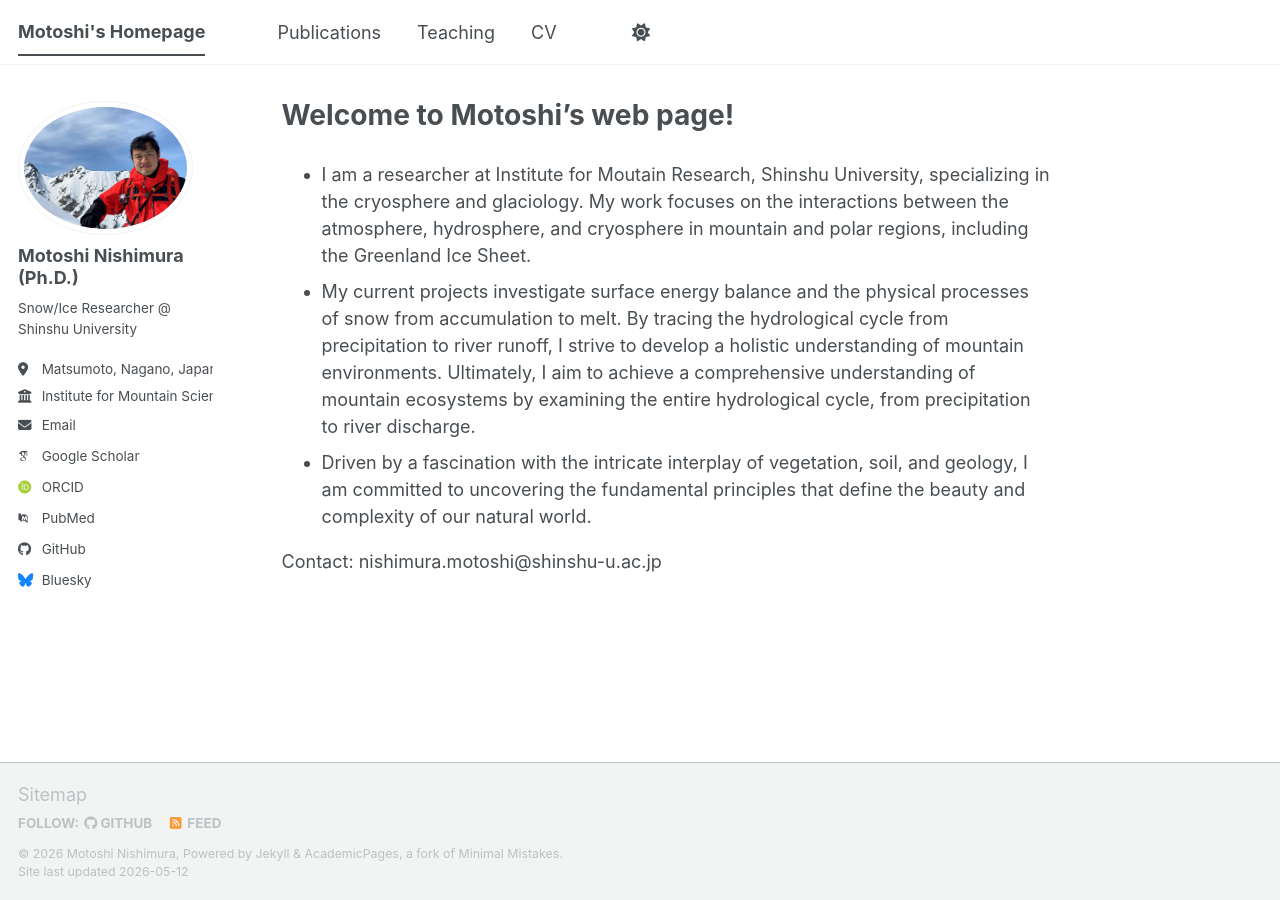
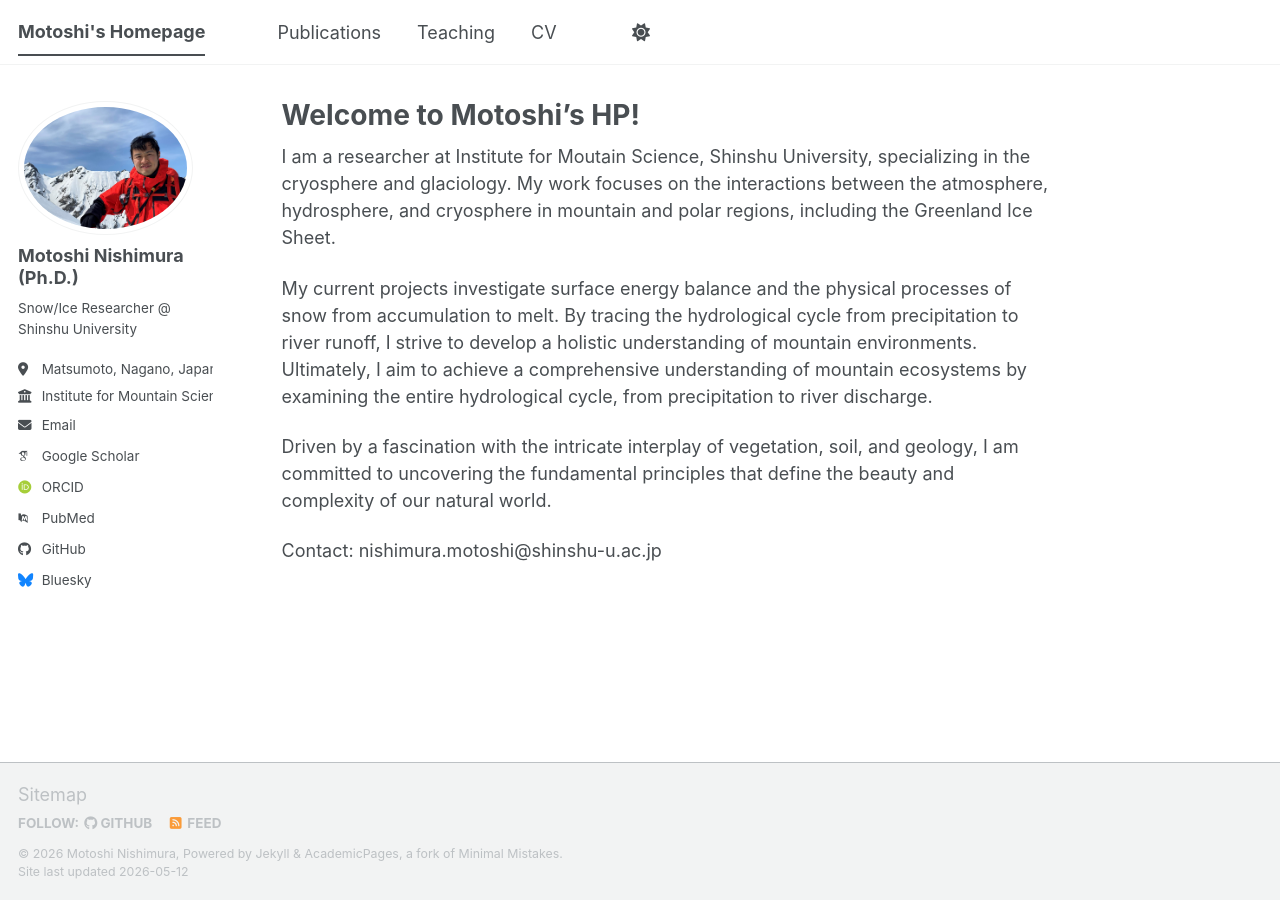
Before and after one commit to MotoshiNishimura/MotoshiNishimura.github.io, a Jekyll site: the page built from _pages/about_en.md, in a window 1280 px wide. Built offline with Jekyll 4.4.1, drawn with Linux system fonts in a browser that asks for light colours; some web fonts are replaced; a script bundle is joined from its source files by our own code; library files that are not in the unit come from our copies.

Commit message:
Update about_en.md

```diff
--- a/_pages/about_en.md
+++ b/_pages/about_en.md
@@ -1,13 +1,15 @@
 ---
 permalink: /
-title: "Welcome to Motoshi's web page!"
+title: "Welcome to Motoshi's HP!"
 author_profile: true
 redirect_from:
   - /about_en/
   - /about_en.html
 ---
-* I am a researcher at Institute for Moutain Research, Shinshu University, specializing in the cryosphere and glaciology. My work focuses on the interactions between the atmosphere, hydrosphere, and cryosphere in mountain and polar regions, including the Greenland Ice Sheet.
-* My current projects investigate surface energy balance and the physical processes of snow from accumulation to melt. By tracing the hydrological cycle from precipitation to river runoff, I strive to develop a holistic understanding of mountain environments. Ultimately, I aim to achieve a comprehensive understanding of mountain ecosystems by examining the entire hydrological cycle, from precipitation to river discharge.
-* Driven by a fascination with the intricate interplay of vegetation, soil, and geology, I am committed to uncovering the fundamental principles that define the beauty and complexity of our natural world.
+I am a researcher at Institute for Moutain Science, Shinshu University, specializing in the cryosphere and glaciology. My work focuses on the interactions between the atmosphere, hydrosphere, and cryosphere in mountain and polar regions, including the Greenland Ice Sheet.
+
+My current projects investigate surface energy balance and the physical processes of snow from accumulation to melt. By tracing the hydrological cycle from precipitation to river runoff, I strive to develop a holistic understanding of mountain environments. Ultimately, I aim to achieve a comprehensive understanding of mountain ecosystems by examining the entire hydrological cycle, from precipitation to river discharge.
+
+Driven by a fascination with the intricate interplay of vegetation, soil, and geology, I am committed to uncovering the fundamental principles that define the beauty and complexity of our natural world.
 
 Contact: nishimura.motoshi@shinshu-u.ac.jp
```
